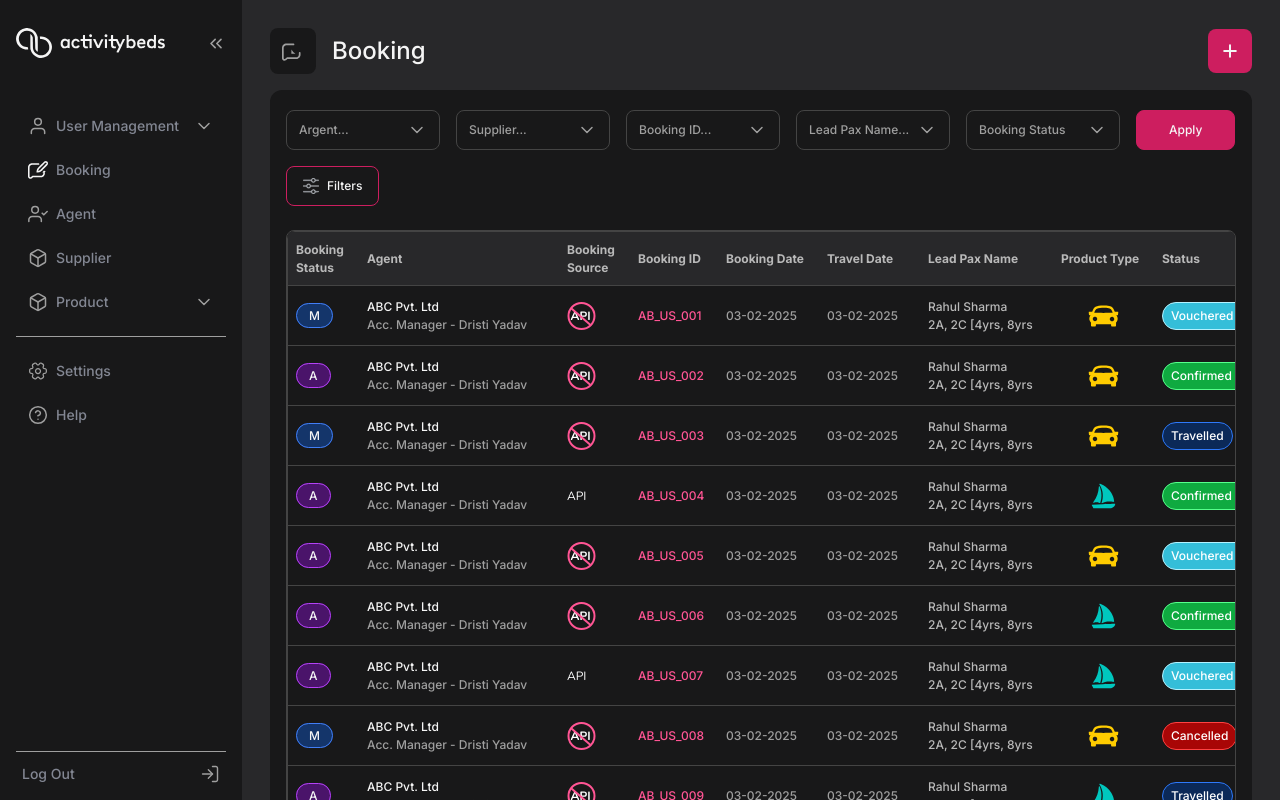
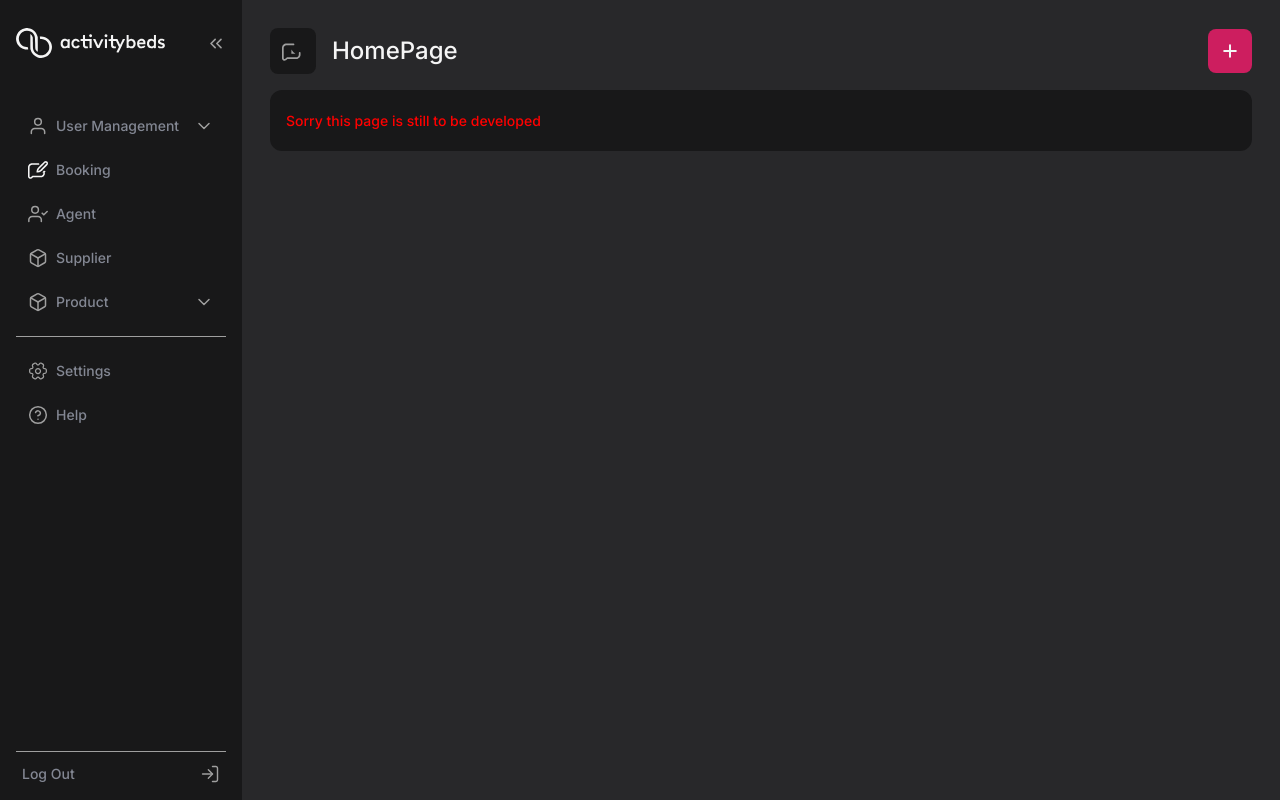
Before and after one commit to abongsjoel/activitybeds, a React (Vite) app: page / in a window 1280 px wide. Built offline with nearby package versions, Linux system fonts and the light colour scheme.

Commit message:
Display EmptyPage component for pages that have not yet been developed

```diff
--- a/src/App.jsx
+++ b/src/App.jsx
@@ -13,6 +13,7 @@ import {
   mainExpanded,
   mainCollapsed,
 } from "./App.module.css";
+import EmptyPage from "./Pages/EmptyPage";
 
 function App() {
   const dispatch = useDispatch();
@@ -40,10 +41,28 @@ function App() {
       />
       <main className={`${main} ${mainStyles}`}>
         <Route path="/">
-          <Booking />
+          <EmptyPage title="HomePage" />
         </Route>
         <Route path="/booking">
           <Booking />
+        </Route>
+        <Route path="/management">
+          <EmptyPage title="User Management" />
+        </Route>
+        <Route path="/agent">
+          <EmptyPage title="Agent" />
+        </Route>
+        <Route path="/supplier">
+          <EmptyPage title="Supplier" />
+        </Route>
+        <Route path="/product">
+          <EmptyPage title="Product" />
+        </Route>
+        <Route path="/settings">
+          <EmptyPage title="Settings" />
+        </Route>
+        <Route path="/help">
+          <EmptyPage title="Help" />
         </Route>
       </main>
     </section>
--- a/src/Pages/BookingPage/index.jsx
+++ b/src/Pages/BookingPage/index.jsx
@@ -4,6 +4,7 @@ import Icon from "../../components/Icon";
 import Table from "../../components/Table";
 import StatusButton from "../../components/Buttons/StatusButton";
 import { data } from "../../constants";
+import Page from "../../components/Page";
 
 import bookIcon from "../../assets/svg/book.svg";
 import filterIcon from "../../assets/svg/filter.svg";
@@ -24,7 +25,6 @@ import {
   paxName,
   bookingType,
 } from "./BookingPage.module.css";
-import Page from "../../components/Page";
 
 export default function Booking() {
   const config = [
--- /dev/null
+++ b/src/Pages/EmptyPage/EmptyPage.module.css
@@ -0,0 +1,4 @@
+.emptyPage {
+  color: red;
+  font-size: 14px;
+}
--- /dev/null
+++ b/src/Pages/EmptyPage/index.jsx
@@ -0,0 +1,13 @@
+import Page from "../../components/Page";
+
+import bookIcon from "../../assets/svg/book.svg";
+
+import { emptyPage } from "./EmptyPage.module.css";
+
+export default function EmptyPage({ title }) {
+  return (
+    <Page title={title ?? "Empty Page"} icon={bookIcon}>
+      <div className={emptyPage}>Sorry this page is still to be developed</div>
+    </Page>
+  );
+}
--- a/src/components/Menu/index.jsx
+++ b/src/components/Menu/index.jsx
@@ -1,66 +1,17 @@
 import NavItem from "../NavItem";
 import Divider from "../Divider";
-
-import userIcon from "../../assets/svg/fi_user.svg";
-import bookIcon from "../../assets/svg/book_light.svg";
-import userCheck from "../../assets/svg/fi_user-check.svg";
-import box from "../../assets/svg/fi_box.svg";
-import setting from "../../assets/svg/setting.svg";
-import helpCircle from "../../assets/svg/fi_help-circle.svg";
+import { mainMenu, secMenu } from "../../constants";
 
 import { menu } from "./Menu.module.css";
-
-const MAIN_MENU = [
-  {
-    title: "User Management",
-    route: "/management",
-    icon: userIcon,
-    dropDown: true,
-  },
-  {
-    title: "Booking",
-    route: "/booking",
-    icon: bookIcon,
-  },
-  {
-    title: "Agent",
-    route: "/agent",
-    icon: userCheck,
-  },
-  {
-    title: "Supplier",
-    route: "/supplier",
-    icon: box,
-  },
-  {
-    title: "Product",
-    route: "/product",
-    icon: box,
-    dropDown: true,
-  },
-];
-
-const SEC_MENU = [
-  {
-    title: "Settings",
-    route: "/settings",
-    icon: setting,
-  },
-  {
-    title: "Help",
-    route: "/help",
-    icon: helpCircle,
-  },
-];
 
 export default function Menu() {
   return (
     <menu className={menu}>
-      {MAIN_MENU.map((item) => (
+      {mainMenu.map((item) => (
         <NavItem key={item.title} {...item} />
       ))}
       <Divider />
-      {SEC_MENU.map((item) => (
+      {secMenu.map((item) => (
         <NavItem key={item.title} {...item} />
       ))}
     </menu>
--- a/src/constants.js
+++ b/src/constants.js
@@ -1,3 +1,10 @@
+import userIcon from "./assets/svg/fi_user.svg";
+import bookIcon from "./assets/svg/book_light.svg";
+import userCheck from "./assets/svg/fi_user-check.svg";
+import box from "./assets/svg/fi_box.svg";
+import setting from "./assets/svg/setting.svg";
+import helpCircle from "./assets/svg/fi_help-circle.svg";
+
 export const data = [
   ...Array.from({ length: 60 }, (_, i) => {
     const book_status = ["Confirmed", "Cancelled", "Vouchered", "Travelled"][
@@ -24,3 +31,46 @@ export const data = [
     };
   }),
 ];
+
+export const mainMenu = [
+  {
+    title: "User Management",
+    route: "/management",
+    icon: userIcon,
+    dropDown: true,
+  },
+  {
+    title: "Booking",
+    route: "/booking",
+    icon: bookIcon,
+  },
+  {
+    title: "Agent",
+    route: "/agent",
+    icon: userCheck,
+  },
+  {
+    title: "Supplier",
+    route: "/supplier",
+    icon: box,
+  },
+  {
+    title: "Product",
+    route: "/product",
+    icon: box,
+    dropDown: true,
+  },
+];
+
+export const secMenu = [
+  {
+    title: "Settings",
+    route: "/settings",
+    icon: setting,
+  },
+  {
+    title: "Help",
+    route: "/help",
+    icon: helpCircle,
+  },
+];
```
